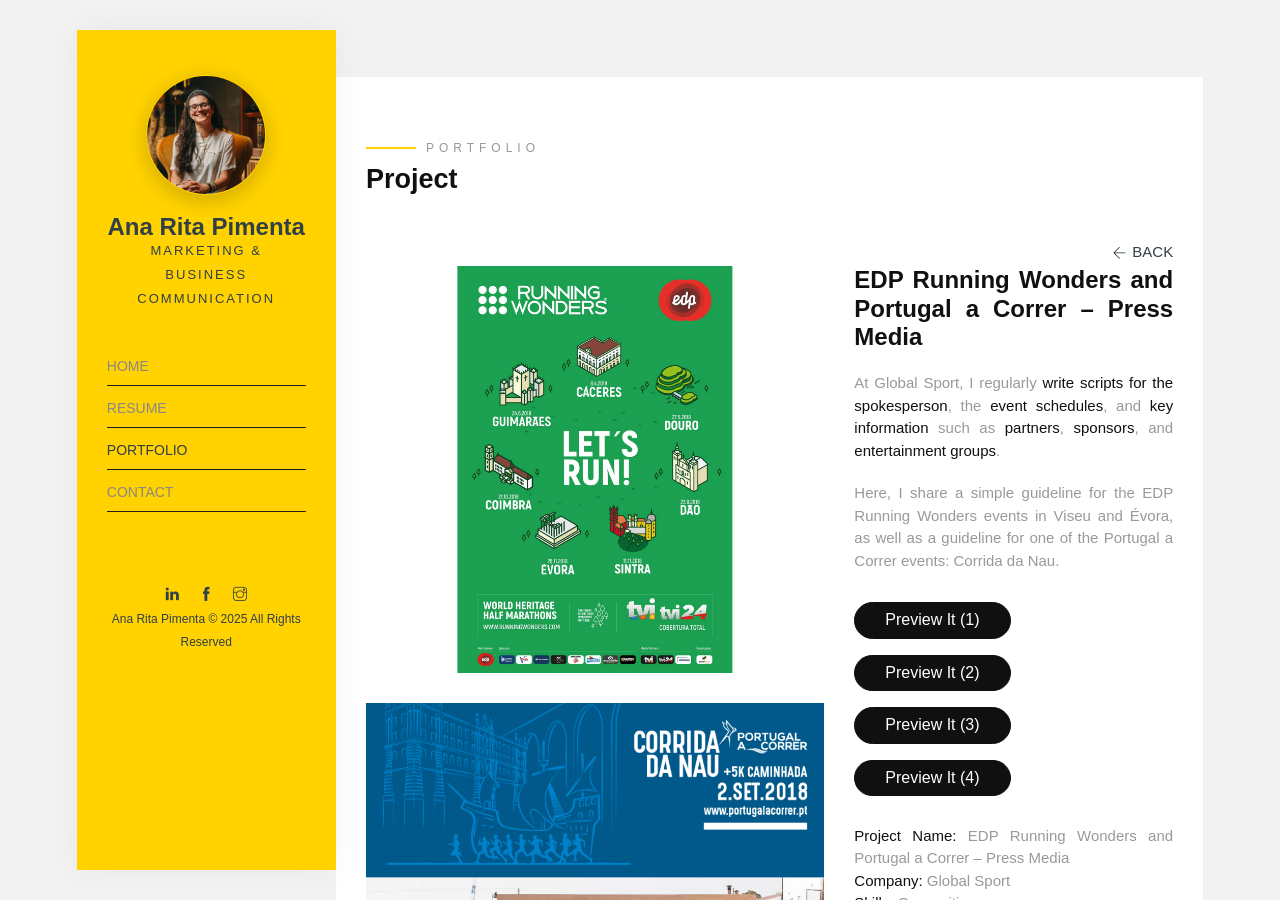
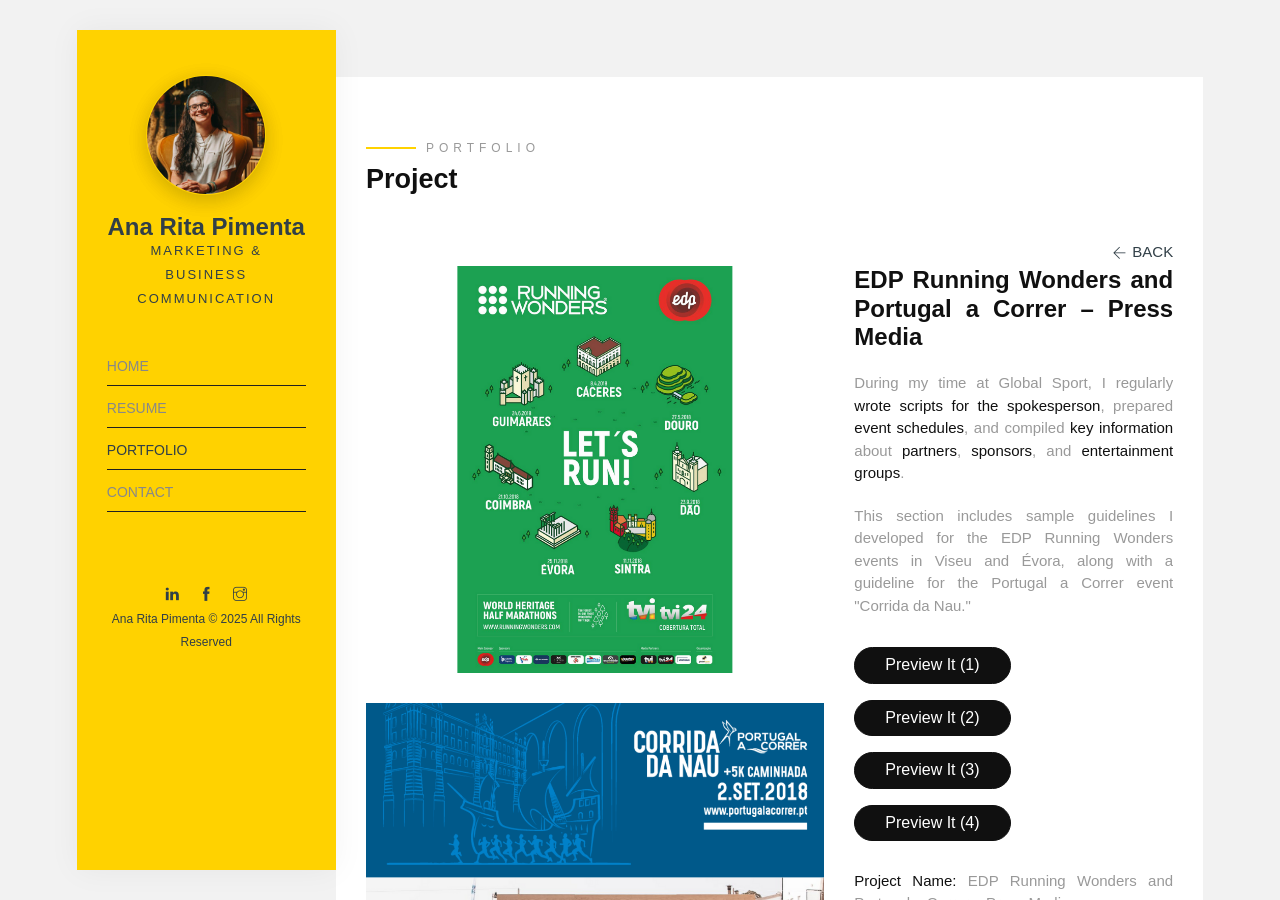
Before and after one commit to anaritapimenta/anaritapimenta.github.io, a Jekyll site: the page built from portfolio/edp-running-wonders-and-portugal-a-correr-press-media/index.html, in a window 1280 px wide and 900 px high. Built offline with Jekyll 4.4.1, drawn with Linux system fonts in a browser that asks for light colours; some web fonts are replaced.

Commit message:
Update index.html

```diff
--- a/portfolio/edp-running-wonders-and-portugal-a-correr-press-media/index.html
+++ b/portfolio/edp-running-wonders-and-portugal-a-correr-press-media/index.html
@@ -56,16 +56,16 @@
           <div class="project-desc">
             <h2>EDP Running Wonders and Portugal a Correr – Press Media</h2>
             <p>
-              At Global Sport, I regularly
-              <strong>write scripts for the spokesperson</strong>, the
-              <strong>event schedules</strong>, and
-              <strong>key information</strong> such as
+              During my time at Global Sport, I regularly
+              <strong>wrote scripts for the spokesperson</strong>, prepared
+              <strong>event schedules</strong>, and compiled
+              <strong>key information</strong> about
               <strong>partners</strong>, <strong>sponsors</strong>, and
               <strong>entertainment groups</strong>.
             </p>
             <p>
-              Here, I share a simple guideline for the EDP Running Wonders events in Viseu
-              and Évora, as well as a guideline for one of the Portugal a Correr events: Corrida da Nau.
+              This section includes sample guidelines I developed for the EDP Running Wonders events in Viseu
+              and Évora, along with a guideline for the Portugal a Correr event "Corrida da Nau."
             </p>
             <input
               style="margin-bottom: 6px"
```
